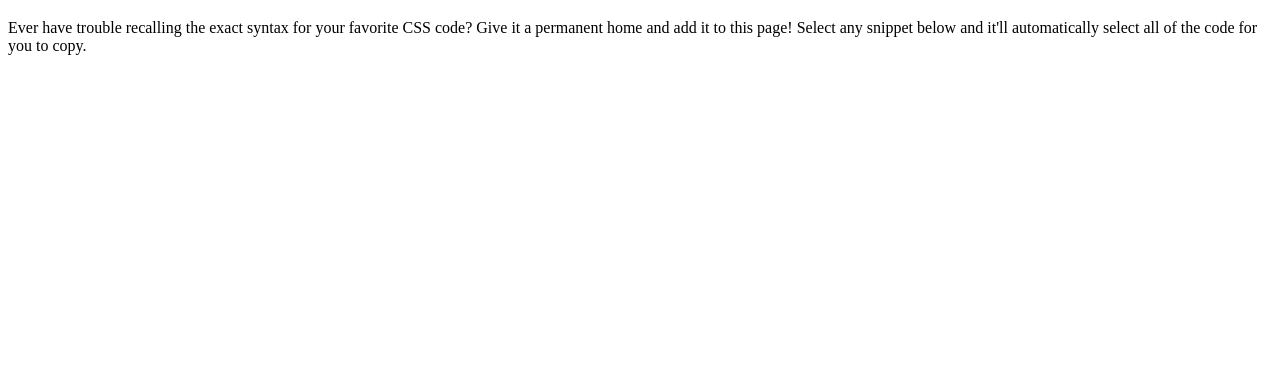
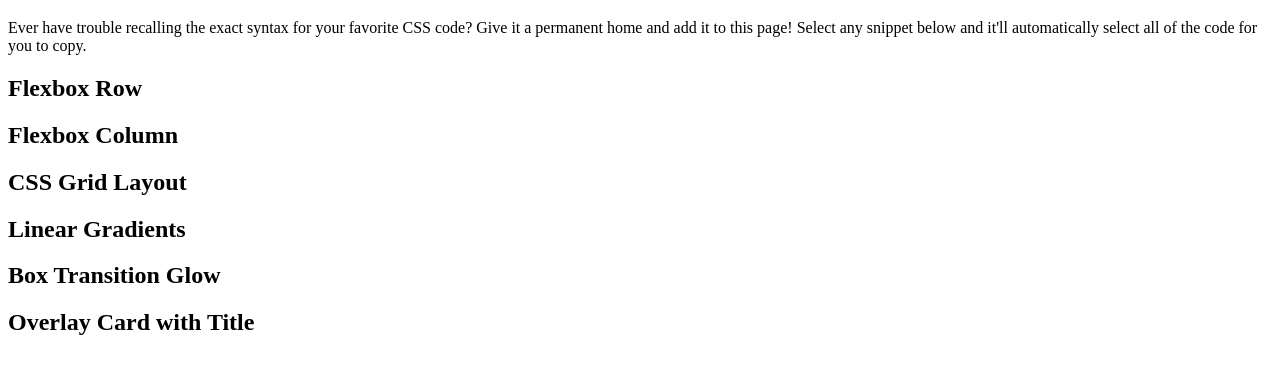
Before and after one commit to Theon87/second-mini-project, a plain HTML site: page index.html in a window 1280 px wide. Shown: the part 61-434 px from the top of the page. Drawn offline with Linux system fonts and the light colour scheme.

Commit message:
adds body sections with h2 headings

```diff
--- a/index.html
+++ b/index.html
@@ -9,8 +9,35 @@
     <header>
         <h1>CSS Snippet Cheatsheet</h1>
     </header>
-    <section>
+    <nav>
         <p>Ever have trouble recalling the exact syntax for your favorite CSS code? Give it a permanent home and add it to this page! Select any snippet below and it'll automatically select all of the code for you to copy.</p>
-    </section>
+    </nav>
+    <body>
+        <section>
+            <h2>Flexbox Row</h2>
+            <p></p>
+        </section>
+        <section>
+            <h2>Flexbox Column</h2>
+            <p></p>
+        </section>
+        <section>
+            <h2>CSS Grid Layout</h2>
+            <p></p>
+        </section>
+        <section>
+            <h2>Linear Gradients</h2>
+            <p></p>
+        </section>
+        <section>
+            <h2>Box Transition Glow</h2>
+            <p></p>
+        </section>
+        <section>
+            <h2>Overlay Card with Title</h2>
+            <p></p>
+        </section>
+    </body>
+
 </body>
 </html>
```
